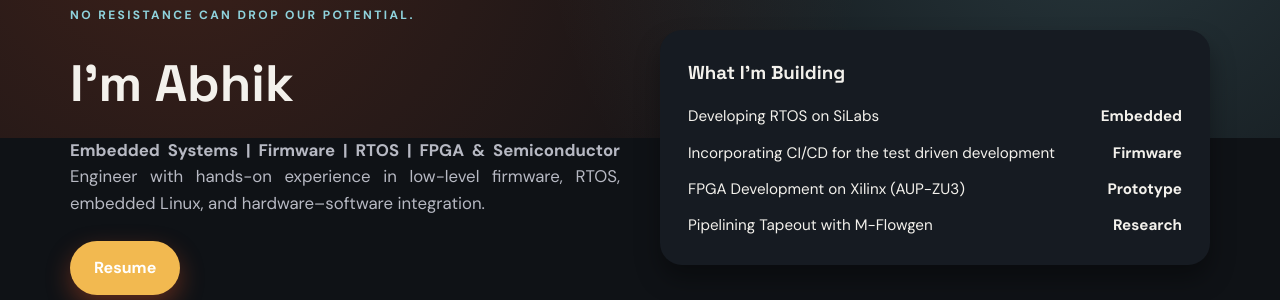
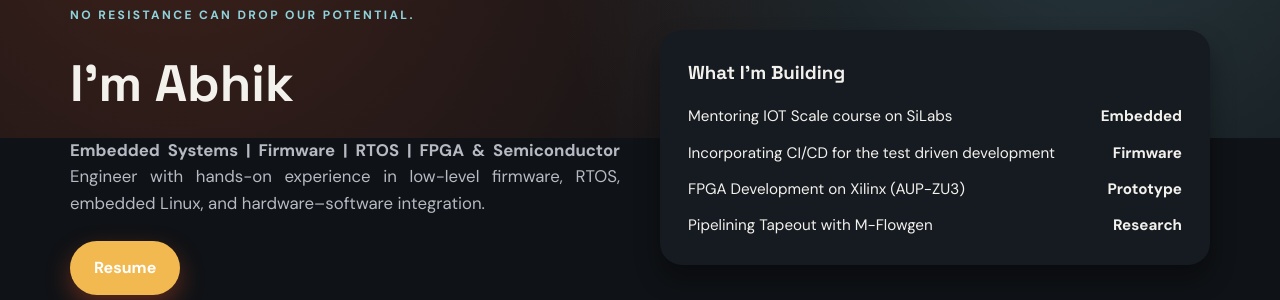
Before and after one commit to abhikkum/abhik_profile, a Jekyll site: the page built from index.html, in a window 1280 px wide and 900 px high. Shown: the part 152-452 px from the top of the window. Built offline with Jekyll 4.4.1, drawn with Linux system fonts in a browser that asks for light colours.

Commit message:
Mentoring IOT Scale course on SiLabs

```diff
--- a/index.html
+++ b/index.html
@@ -20,7 +20,7 @@ description: Home page for portfolio.
       <h3>What I’m Building</h3>
       <ul>
         <li>
-          <span>Developing RTOS on SiLabs</span>
+          <span>Mentoring IOT Scale course on SiLabs</span>
           <strong>Embedded</strong>
         </li>
         <li>
```
